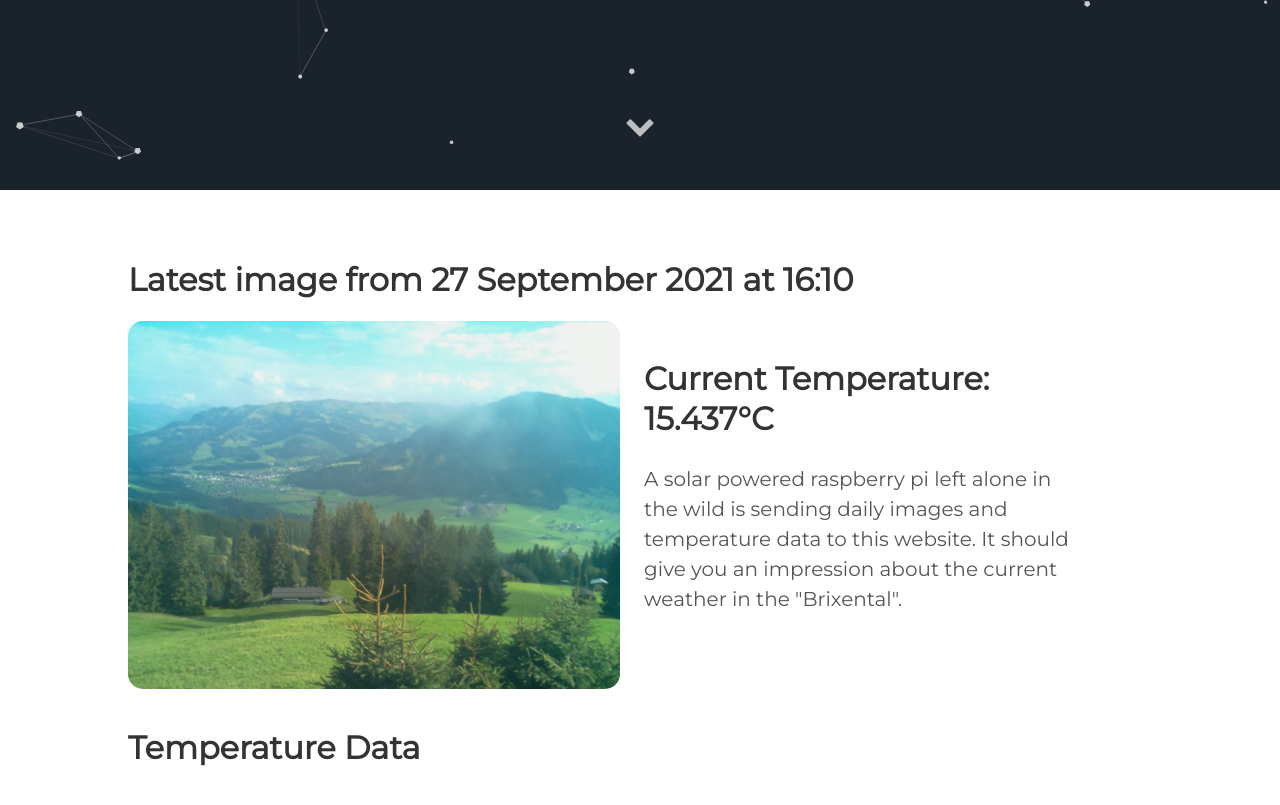
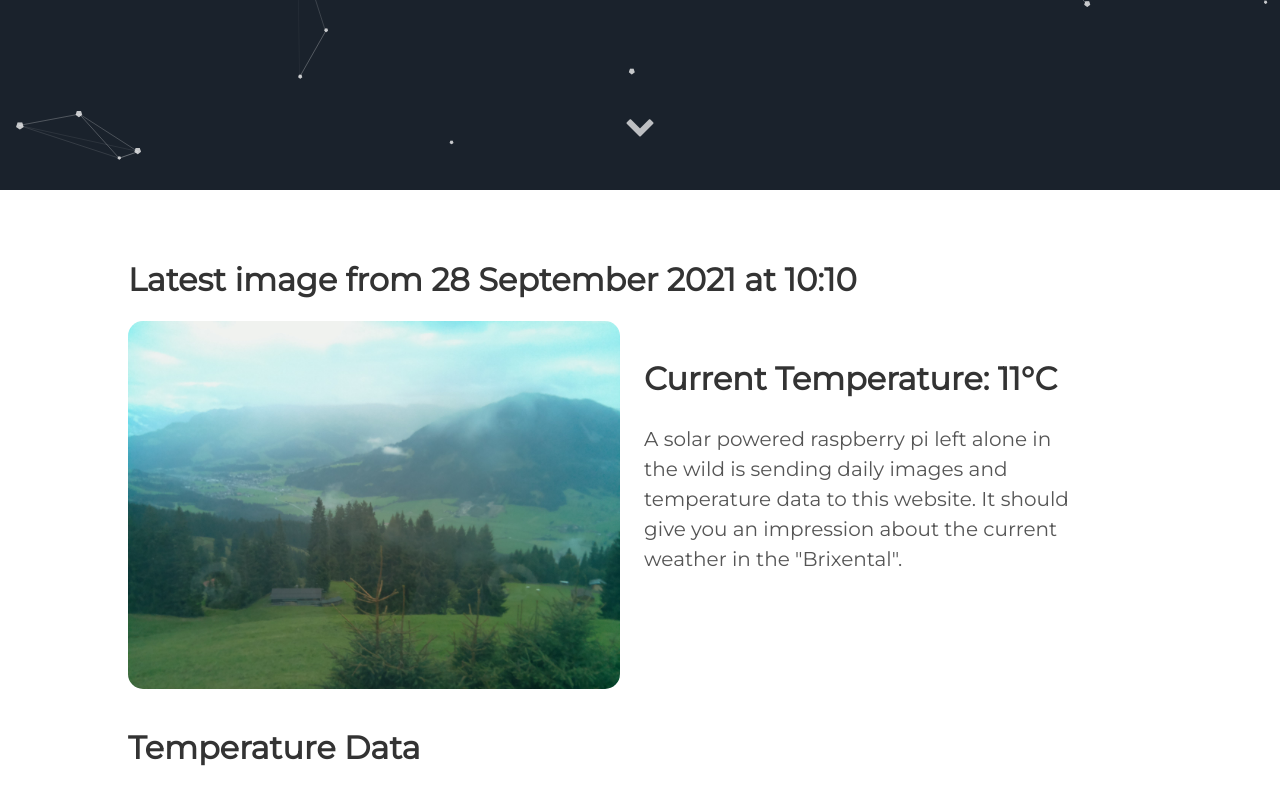
Before and after one commit to vektorious/vektorious.github.io, a Jekyll site: the page built from resources/huette.md, in a window 1280 px wide and 900 px high, scrolled down 710 px. Shown: the top 805 px of the window. Built offline with Jekyll 4.4.1, drawn with Linux system fonts in a browser that asks for light colours.

Commit message:
I'm a bot beep boop

```diff
--- a/resources/huette.md
+++ b/resources/huette.md
@@ -6,13 +6,13 @@ image: '/assets/img/'
 description: 'Live image from the Austrian alps'
 twitter_text: ' '
 ---
-## Latest image from 27 September 2021 at 16:10
+## Latest image from 28 September 2021 at 10:10
 <div class="huette">
   <div class="huette-image">
     <img src="{{ "/assets/img/huette.jpg" | prepend: site.baseurl }}">
   </div>
   <div class="huette-text">
-        <h2>Current Temperature: 15.437°C</h2>
+        <h2>Current Temperature: 11°C</h2>
         <p>A solar powered raspberry pi left alone in the wild is sending daily images and temperature data to this website. It should give you an impression about the current weather in the "Brixental".</p>
 
   </div>
```
Also changed, not shown: rpi-script/2021-09-28_100925.txt (renamed from rpi-script/2021-09-27_160927.txt, +5 -5 lines), rpi-script/huette.md (+2 -2 lines), assets/img/huette.jpg, assets/img/temp_plot.png, rpi-script/temp_plot.png, 1 other file.
